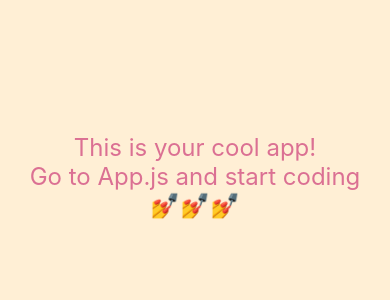
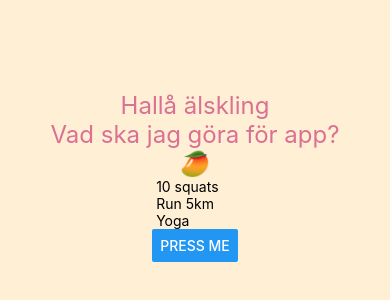
Before and after one commit to Technigo/project-react-native-app, a React Native app: screen / in a window 390 px wide. Shown: the part 246-546 px from the top of the page. Built offline with nearby package versions, Linux system fonts and the light colour scheme.

Commit message:
added a component and started trying things out

```diff
--- a/App.js
+++ b/App.js
@@ -1,5 +1,6 @@
 import React from 'react'
 import styled from 'styled-components/native'
+import { Workouts } from './Components/workouts'
 
 const Container = styled.View`
   flex: 1;
@@ -16,9 +17,12 @@ const Title = styled.Text`
 const App = () => {
   return (
     <Container>
-      <Title>This is your cool app!</Title>
-      <Title>Go to App.js and start coding</Title>
-      <Title>💅💅💅</Title>
+      <Title>Hallå älskling</Title>
+      <Title>Vad ska jag göra för app?</Title>
+      <Title>🥭</Title>
+
+      <Workouts />
+
     </Container>
   )
 }
--- /dev/null
+++ b/Components/workouts.js
@@ -0,0 +1,38 @@
+import React from 'react'
+import styled from 'styled-components/native'
+import { Text, View, Button, Alert } from 'react-native';
+
+export const Workouts = () => {
+
+  const WorkoutArray = [
+    {
+      workout: "10 squats",
+      category: "Strength",
+      color: "blue",
+      textColor: "black",
+    },
+    {
+      workout: "Run 5km",
+      category: "fitness",
+      color: "black",
+      textColor: "white",
+    },
+    {
+      workout: "Yoga",
+      category: "flexibility",
+      color: "pink",
+      textColor: "red",
+    },
+  ]
+  return (
+    <View>
+
+      {WorkoutArray.map(work => (
+        <Text key={work.workout}> {work.workout} </Text>
+      ))}
+      <Button title="Press me"
+        onPress={() => Alert.alert('Simple Button pressed')}></Button>
+    </View>
+
+  )
+}
```
